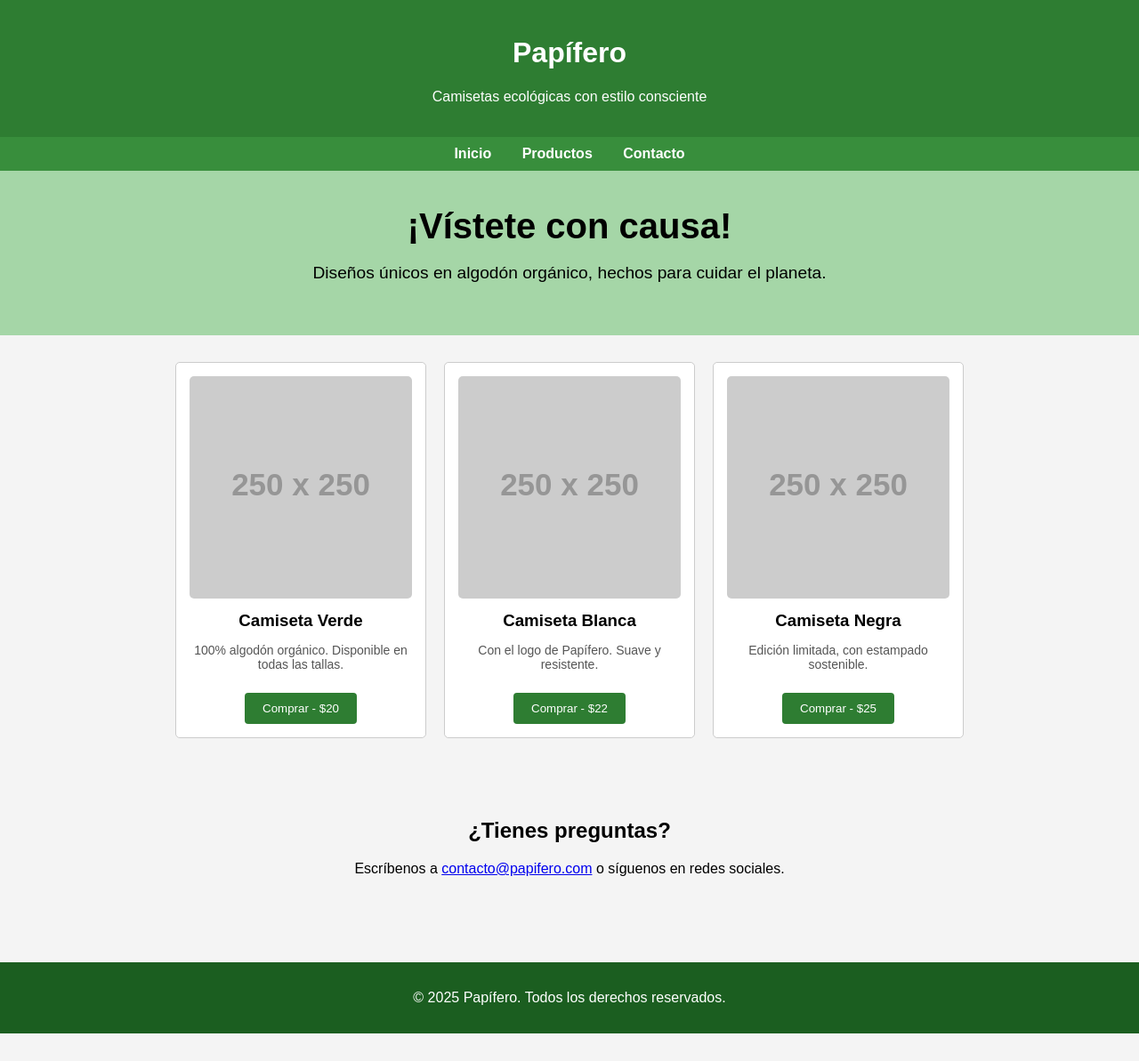
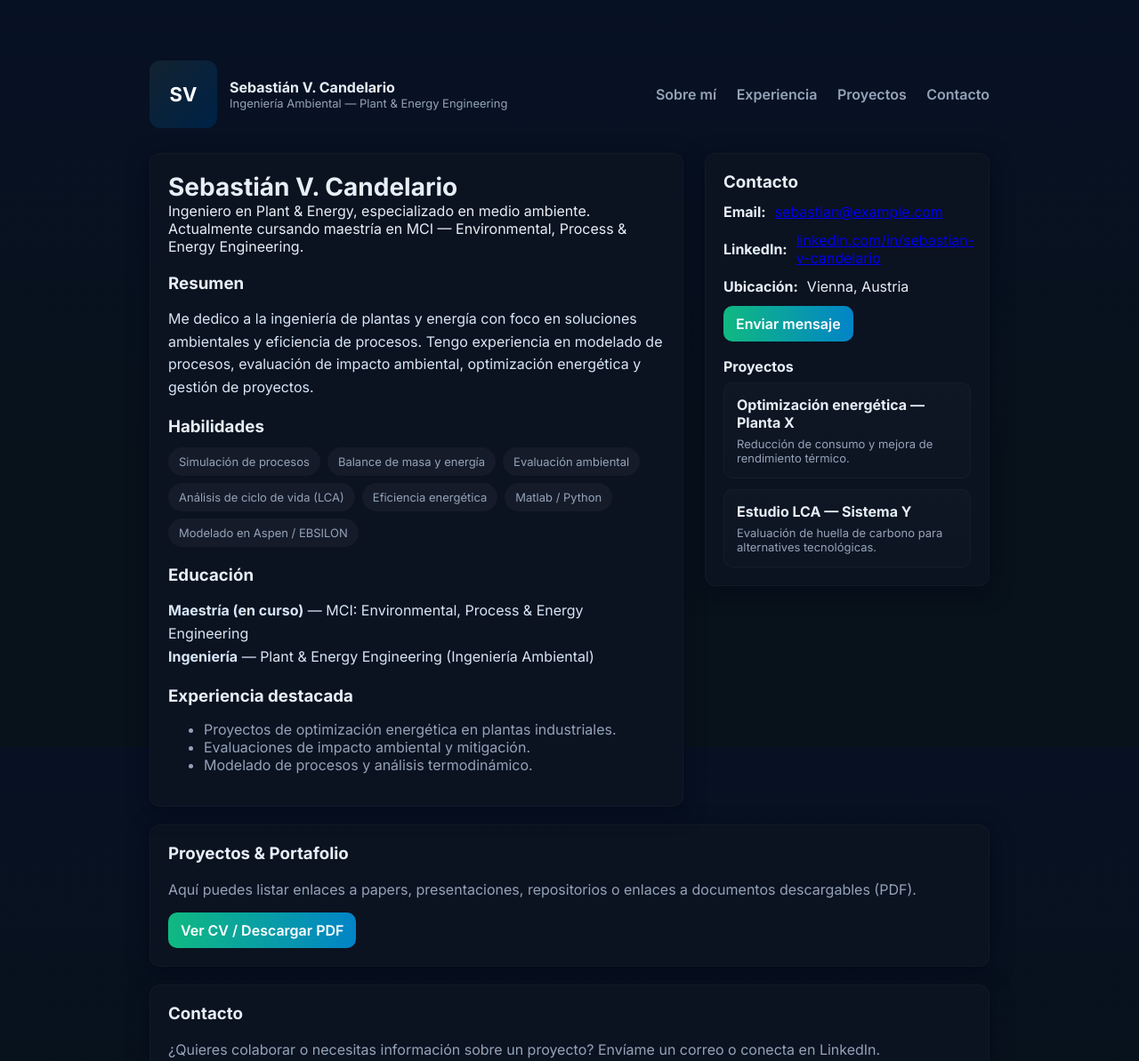
Before and after one commit to sebasino/papifero, a plain HTML site: page papifero.html in a window 1280 px wide. Shown: the top 1193 px of the page at 89% size. Before the commit the page ends 1162 px from the top, so only its background shows below. Drawn offline with Linux system fonts and the light colour scheme; placeholder pictures from the web are drawn by us.

Commit message:
Update papifero.html

```diff
--- a/papifero.html
+++ b/papifero.html
@@ -1,75 +1,150 @@
-<!DOCTYPE html>
+<!doctype html>
 <html lang="es">
 <head>
-<meta charset="UTF-8">
-<meta name="viewport" content="width=device-width, initial-scale=1">
-<title>Papífero - Camisetas ecológicas</title>
+  <meta charset="utf-8" />
+  <meta name="viewport" content="width=device-width,initial-scale=1" />
+  <title>Sebastián V. Candelario — Ingeniería Ambiental</title>
+  <meta name="description" content="Perfil profesional de Sebastián V. Candelario — Ingeniero en Plant & Energy, especializado en Medio Ambiente." />
+  <link href="https://fonts.googleapis.com/css2?family=Inter:wght@300;400;600;700&display=swap" rel="stylesheet">
   <style>
-body { margin: 0; font-family: Arial, sans-serif; background: #f4f4f4; }
-header { background: #2e7d32; color: white; padding: 20px; text-align: center; }
-nav { background: #388e3c; padding: 10px; text-align: center; }
-nav a { color: white; margin: 0 15px; text-decoration: none; font-weight: bold; }
-.hero { background: #a5d6a7; padding: 40px 20px; text-align: center; }
-.hero h1 { font-size: 2.5em; margin: 0; }
-.hero p { font-size: 1.2em; }
-.products { display: flex; flex-wrap: wrap; justify-content: center; padding: 20px; }
-.product { background: white; border: 1px solid #ccc; border-radius: 5px; margin: 10px; width: 250px; text-align: center; padding: 15px; }
-.product img { width: 100%; height: auto; border-radius: 5px; }
-.product h3 { margin: 10px 0 5px; }
-.product p { font-size: 14px; color: #555; }
-.buy-btn { background: #2e7d32; color: white; border: none; padding: 10px 20px; cursor: pointer; margin-top: 10px; border-radius: 4px; }
-footer { background: #1b5e20; color: white; text-align: center; padding: 15px; margin-top: 40px; }
+    :root{--bg:#0f1724;--card:#0b1220;--accent:#10b981;--muted:#94a3b8;--glass:rgba(255,255,255,0.04)}
+    *{box-sizing:border-box}
+    html,body{height:100%;margin:0;font-family:Inter,system-ui,-apple-system,Segoe UI,Roboto,'Helvetica Neue',Arial;color:#e6eef6;background:linear-gradient(180deg,#071124 0%, #08121b 60%);}
+    .container{max-width:1000px;margin:40px auto;padding:28px}
+    header{display:flex;align-items:center;justify-content:space-between;gap:16px}
+    .brand{display:flex;align-items:center;gap:14px}
+    .avatar{width:76px;height:76px;border-radius:12px;background:linear-gradient(135deg,#123 10%, #024 90%);display:flex;align-items:center;justify-content:center;color:white;font-weight:700;font-size:22px}
+    nav a{color:var(--muted);text-decoration:none;margin-left:18px;font-weight:600}
+    .hero{display:grid;grid-template-columns:1fr 320px;gap:24px;align-items:start;margin-top:28px}
+    .card{background:var(--card);padding:20px;border-radius:12px;box-shadow:0 6px 24px rgba(2,6,23,0.6);border:1px solid rgba(255,255,255,0.03)}
+    h1{margin:0;font-size:28px}
+    p.lead{color:var(--muted);margin-top:8px}
+    .about p{line-height:1.6;color:#d7e6f6}
+    .skills{display:flex;flex-wrap:wrap;gap:8px;margin-top:12px}
+    .chip{background:var(--glass);padding:8px 12px;border-radius:999px;font-size:13px;color:var(--muted)}
+    .side .contact-item{display:flex;gap:10px;align-items:center;margin-bottom:12px}
+    .section{margin-top:20px}
+    .projects{display:grid;grid-template-columns:repeat(auto-fit,minmax(220px,1fr));gap:12px}
+    .project{padding:14px;border-radius:10px;background:linear-gradient(180deg, rgba(255,255,255,0.02), rgba(255,255,255,0.01));border:1px solid rgba(255,255,255,0.03)}
+    footer{margin-top:40px;color:var(--muted);text-align:center;font-size:13px}
+    @media (max-width:880px){.hero{grid-template-columns:1fr}.avatar{width:60px;height:60px}}
+    /* simple smooth scroll */
+    html{scroll-behavior:smooth}
+    .btn{display:inline-block;padding:10px 14px;border-radius:10px;background:linear-gradient(90deg,var(--accent),#0284c7);color:white;text-decoration:none;font-weight:600}
   </style>
 </head>
 <body>
-
+  <div class="container">
     <header>
-<h1>Papífero</h1>
-<p>Camisetas ecológicas con estilo consciente</p>
+      <div class="brand">
+        <div class="avatar">SV</div>
+        <div>
+          <div style="font-weight:700">Sebastián V. Candelario</div>
+          <div style="font-size:13px;color:var(--muted)">Ingeniería Ambiental — Plant & Energy Engineering</div>
+        </div>
+      </div>
+      <nav>
+        <a href="#about">Sobre mí</a>
+        <a href="#experience">Experiencia</a>
+        <a href="#projects">Proyectos</a>
+        <a href="#contact">Contacto</a>
+      </nav>
     </header>
 
-<nav>
-<a href="#">Inicio</a>
-<a href="#productos">Productos</a>
-<a href="#contacto">Contacto</a>
-</nav>
+    <main class="hero">
+      <section class="card about">
+        <h1>Sebastián V. Candelario</h1>
+        <div class="lead">Ingeniero en Plant & Energy, especializado en medio ambiente. Actualmente cursando maestría en MCI — Environmental, Process & Energy Engineering.</div>
 
-<section class="hero">
-<h1>¡Vístete con causa!</h1>
-<p>Diseños únicos en algodón orgánico, hechos para cuidar el planeta.</p>
+        <div class="section">
+          <h3 style="margin:0 0 8px 0">Resumen</h3>
+          <p>Me dedico a la ingeniería de plantas y energía con foco en soluciones ambientales y eficiencia de procesos. Tengo experiencia en modelado de procesos, evaluación de impacto ambiental, optimización energética y gestión de proyectos.</p>
+        </div>
+
+        <div class="section">
+          <h3 style="margin:0 0 8px 0">Habilidades</h3>
+          <div class="skills">
+            <div class="chip">Simulación de procesos</div>
+            <div class="chip">Balance de masa y energía</div>
+            <div class="chip">Evaluación ambiental</div>
+            <div class="chip">Análisis de ciclo de vida (LCA)</div>
+            <div class="chip">Eficiencia energética</div>
+            <div class="chip">Matlab / Python</div>
+            <div class="chip">Modelado en Aspen / EBSILON</div>
+          </div>
+        </div>
+
+        <div class="section">
+          <h3 style="margin:0 0 8px 0">Educación</h3>
+          <p><strong>Maestría (en curso)</strong> — MCI: Environmental, Process & Energy Engineering<br>
+          <strong>Ingeniería</strong> — Plant & Energy Engineering (Ingeniería Ambiental)</p>
+        </div>
+
+        <div class="section" id="experience">
+          <h3 style="margin:0 0 8px 0">Experiencia destacada</h3>
+          <ul style="color:var(--muted)">
+            <li>Proyectos de optimización energética en plantas industriales.</li>
+            <li>Evaluaciones de impacto ambiental y mitigación.</li>
+            <li>Modelado de procesos y análisis termodinámico.</li>
+          </ul>
+        </div>
+
       </section>
 
-<section id="productos" class="products">
-<div class="product">
-<img src="https://via.placeholder.com/250x250?text=Camiseta+Verde" alt="Camiseta Verde">
-<h3>Camiseta Verde</h3>
-<p>100% algodón orgánico. Disponible en todas las tallas.</p>
-<button class="buy-btn" onclick="alert('Simulación de compra - Integrar con MercadoPago o PayPal')">Comprar - $20</button>
+      <aside class="card side">
+        <div class="contact">
+          <h3 style="margin:0 0 12px 0">Contacto</h3>
+          <div class="contact-item"><strong>Email:</strong> <a href="mailto:sebastian@example.com">sebastian@example.com</a></div>
+          <div class="contact-item"><strong>LinkedIn:</strong> <a href="#">linkedin.com/in/sebastian-v-candelario</a></div>
+          <div class="contact-item"><strong>Ubicación:</strong> Vienna, Austria</div>
+          <div style="margin-top:12px"><a class="btn" href="#contact">Enviar mensaje</a></div>
         </div>
 
-<div class="product">
-<img src="https://via.placeholder.com/250x250?text=Camiseta+Blanca" alt="Camiseta Blanca">
-<h3>Camiseta Blanca</h3>
-<p>Con el logo de Papífero. Suave y resistente.</p>
-<button class="buy-btn" onclick="alert('Simulación de compra - Integrar con MercadoPago o PayPal')">Comprar - $22</button>
+        <div class="section" style="margin-top:18px">
+          <h4 style="margin:0 0 8px 0">Proyectos</h4>
+          <div class="projects">
+            <div class="project">
+              <strong>Optimización energética — Planta X</strong>
+              <div style="font-size:13px;color:var(--muted);margin-top:6px">Reducción de consumo y mejora de rendimiento térmico.</div>
+            </div>
+            <div class="project">
+              <strong>Estudio LCA — Sistema Y</strong>
+              <div style="font-size:13px;color:var(--muted);margin-top:6px">Evaluación de huella de carbono para alternatives tecnológicas.</div>
+            </div>
+          </div>
         </div>
 
-<div class="product">
-<img src="https://via.placeholder.com/250x250?text=Camiseta+Negra" alt="Camiseta Negra">
-<h3>Camiseta Negra</h3>
-<p>Edición limitada, con estampado sostenible.</p>
-<button class="buy-btn" onclick="alert('Simulación de compra - Integrar con MercadoPago o PayPal')">Comprar - $25</button>
-</div>
+      </aside>
+    </main>
+
+    <section class="card section" id="projects">
+      <h3 style="margin-top:0">Proyectos & Portafolio</h3>
+      <p style="color:var(--muted)">Aquí puedes listar enlaces a papers, presentaciones, repositorios o enlaces a documentos descargables (PDF).</p>
+      <div style="margin-top:12px"><a class="btn" href="#">Ver CV / Descargar PDF</a></div>
     </section>
 
-<section id="contacto" style="text-align: center; padding: 40px;">
-<h2>¿Tienes preguntas?</h2>
-<p>Escríbenos a <a href="mailto:contacto@papifero.com">contacto@papifero.com</a> o síguenos en redes sociales.</p>
+    <section class="card section" id="contact">
+      <h3 style="margin-top:0">Contacto</h3>
+      <p style="color:var(--muted)">¿Quieres colaborar o necesitas información sobre un proyecto? Envíame un correo o conecta en LinkedIn.</p>
+      <form action="mailto:sebastian@example.com" method="post" enctype="text/plain">
+        <label style="display:block;margin-top:8px;color:var(--muted)">Tu nombre</label>
+        <input type="text" name="name" style="width:100%;padding:10px;border-radius:8px;border:1px solid rgba(255,255,255,0.04);background:transparent;color:#e6eef6" />
+        <label style="display:block;margin-top:8px;color:var(--muted)">Mensaje</label>
+        <textarea name="message" rows="4" style="width:100%;padding:10px;border-radius:8px;border:1px solid rgba(255,255,255,0.04);background:transparent;color:#e6eef6"></textarea>
+        <div style="margin-top:10px"><button type="submit" class="btn">Enviar</button></div>
+      </form>
     </section>
 
     <footer>
-<p>&copy; 2025 Papífero. Todos los derechos reservados.</p>
+      © " + new Date().getFullYear() + " Sebastián V. Candelario — Todos los derechos reservados
     </footer>
+  </div>
 
+  <script>
+    // small helper to replace the footer year (for static file fallback)
+    try{
+      document.querySelector('footer').innerHTML = '© ' + new Date().getFullYear() + ' Sebastián V. Candelario — Todos los derechos reservados';
+    }catch(e){}
+  </script>
 </body>
 </html>
```
Lines whose indentation alone changed are shown as unchanged.
